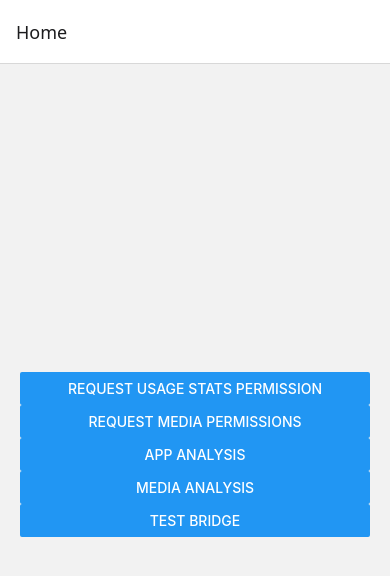
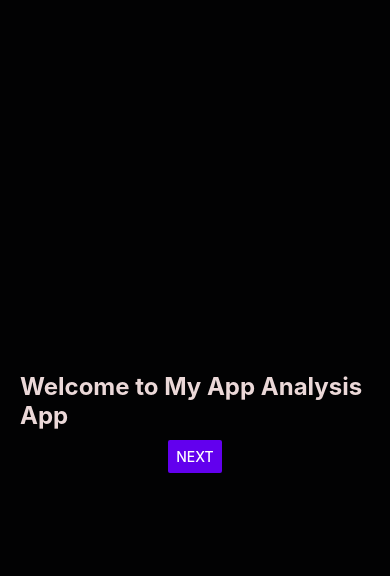
Before and after one commit to O-ElAli/MobDirStat, a React Native app: screen /Home in a window 390 px wide. Shown: the top 576 px of the page. Built offline with nearby package versions, Linux system fonts and the light colour scheme.

Commit message:
added minor animations

```diff
--- a/App.js
+++ b/App.js
@@ -56,7 +56,8 @@ const PermissionsScreen = ({ navigation }) => {
 const App = () => {
     return (
         <NavigationContainer>
-            <Stack.Navigator initialRouteName="Home">
+            <Stack.Navigator initialRouteName="Home"
+            screenOptions={{ headerShown: false}}>
             <Stack.Screen name="Home" component={Home} />
             <Stack.Screen name="App Analysis" component={AppAnalysis} />
             <Stack.Screen name="Media Analysis" component={MediaAnalysis} />
--- a/src/screens/Home.js
+++ b/src/screens/Home.js
@@ -1,10 +1,21 @@
-import React from 'react';
-import { View, Button, StyleSheet, Alert, PermissionsAndroid, Platform } from 'react-native';
+import React, { useEffect, useState } from 'react';
+import { View, Button, StyleSheet, Alert, PermissionsAndroid, Platform, Text, Animated } from 'react-native';
 import { NativeModules } from 'react-native';
 
 const { NativeModule } = NativeModules;
 
 const Home = ({ navigation }) => {
+  const [fadeAnim] = useState(new Animated.Value(0));
+  const [stage, setStage] = useState(0);
+
+  useEffect(() => {
+    Animated.timing(fadeAnim, {
+      toValue: 1,
+      duration: 1000,
+      useNativeDriver: true,
+    }).start();
+  }, [stage]);
+
   const requestMediaPermissions = async () => {
     try {
       if (Platform.OS === 'android') {
@@ -14,79 +25,117 @@ const Home = ({ navigation }) => {
             PermissionsAndroid.PERMISSIONS.READ_MEDIA_VIDEO,
             PermissionsAndroid.PERMISSIONS.READ_MEDIA_AUDIO,
           ]);
-          console.log('Permissions:', granted); // Logs the granted permissions
 
           if (
             granted['android.permission.READ_MEDIA_IMAGES'] === PermissionsAndroid.RESULTS.GRANTED &&
             granted['android.permission.READ_MEDIA_VIDEO'] === PermissionsAndroid.RESULTS.GRANTED &&
             granted['android.permission.READ_MEDIA_AUDIO'] === PermissionsAndroid.RESULTS.GRANTED
           ) {
-            Alert.alert('Permissions granted!', 'Media permissions granted successfully.');
+            return true;
           } else {
-            Alert.alert(
-              'Permissions required',
-              'Please grant media permissions in settings.'
-            );
+            Alert.alert('Permissions required', 'Please grant media permissions in settings.');
+            return false;
           }
         } else { // Android 10 and below
           const granted = await PermissionsAndroid.request(
             PermissionsAndroid.PERMISSIONS.READ_EXTERNAL_STORAGE
           );
-          console.log('Permission:', granted); // Logs the granted permission
 
           if (granted === PermissionsAndroid.RESULTS.GRANTED) {
-            Alert.alert('Permission granted!', 'Media permissions granted successfully.');
+            return true;
           } else {
-            Alert.alert(
-              'Permission required',
-              'Please grant media permissions in settings.'
-            );
+            Alert.alert('Permission required', 'Please grant media permissions in settings.');
+            return false;
           }
         }
       } else {
         Alert.alert('Unsupported platform', 'Media analysis is supported only on Android.');
+        return false;
       }
     } catch (error) {
       console.error('Error requesting media permissions:', error);
       Alert.alert('Error', 'An error occurred while requesting media permissions.');
+      return false;
     }
   };
 
+  const requestUsageStatsPermission = async () => {
+    try {
+      const granted = await NativeModule.requestUsageStatsPermission();
+      if (granted) {
+        return true;
+      } else {
+        Alert.alert('Permission not granted', 'Please enable it in settings.');
+        return false;
+      }
+    } catch (error) {
+      console.error('Error requesting usage stats permission:', error);
+      Alert.alert('Error', 'An error occurred while requesting usage stats permission.');
+      return false;
+    }
+  };
+
+  const handlePermissions = async () => {
+    const usageStatsGranted = await requestUsageStatsPermission();
+    if (usageStatsGranted) {
+      const mediaGranted = await requestMediaPermissions();
+      if (mediaGranted) {
+        setStage(3);
+      }
+    }
+  };
+
+  if (stage === 0) {
+    return (
+      <Animated.View style={[styles.container, { opacity: fadeAnim }]}>
+        <Text style={styles.title}>Welcome to My App Analysis App</Text>
+        <Button title="Next" onPress={() => { setStage(1); fadeAnim.setValue(0); }} color="#6200EE" />
+      </Animated.View>
+    );
+  }
+
+  if (stage === 1) {
+    return (
+      <Animated.View style={[styles.container, { opacity: fadeAnim }]}>
+        <Text style={styles.title}>Before we start...</Text>
+        <Text style={styles.subtitle}>This app requires a few permissions to function. Ready to proceed?</Text>
+        <Button title="Go" onPress={() => { setStage(2); fadeAnim.setValue(0); }} color="#6200EE" />
+      </Animated.View>
+    );
+  }
+
+  if (stage === 2) {
+    return (
+      <Animated.View style={[styles.container, { opacity: fadeAnim }]}>
+        <Text style={styles.title}>Requesting Permissions...</Text>
+        <Button title="Grant Permissions" onPress={handlePermissions} color="#6200EE" />
+      </Animated.View>
+    );
+  }
 
   return (
     <View style={styles.container}>
-      <Button
-        title="Request Usage Stats Permission"
-        onPress={async () => {
-          try {
-            const granted = await NativeModule.requestUsageStatsPermission();
-            if (granted) {
-              Alert.alert('Permission granted!');
-              // Remove automatic navigation to App Analysis
-            } else {
-              Alert.alert('Permission not granted. Please enable it in settings.');
-            }
-          } catch (error) {
-            console.error('Error requesting usage stats permission:', error);
-          }
-        }}
-      />
-      <Button
-        title="Request Media Permissions"
-        onPress={requestMediaPermissions}
-      />
+      <Text style={styles.title}>Main Page</Text>
+      <Text style={styles.subtitle}>Manage permissions and navigate seamlessly</Text>
+      <View style={styles.buttonContainer}>
         <Button
           title="App Analysis"
           onPress={() => navigation.navigate('App Analysis')}
+          color="#BB86FC"
         />
+        <View style={styles.spacing} />
         <Button
           title="Media Analysis"
           onPress={() => navigation.navigate('Media Analysis')}
+          color="#FF0266"
         />
+        <View style={styles.spacing} />
         <Button
           title="Test Bridge"
           onPress={() => navigation.navigate('TestBridge')}
+          color="#6200EE"
         />
+      </View>
     </View>
   );
 };
@@ -95,7 +144,28 @@ const styles = StyleSheet.create({
   container: {
     flex: 1,
     justifyContent: 'center',
+    alignItems: 'center',
+    backgroundColor: '#020203',
     padding: 20,
+  },
+  title: {
+    fontSize: 24,
+    fontWeight: 'bold',
+    color: '#ebd8d8',
+    marginBottom: 10,
+  },
+  subtitle: {
+    fontSize: 16,
+    color: '#666',
+    marginBottom: 20,
+    textAlign: 'center',
+  },
+  buttonContainer: {
+    width: '100%',
+    alignItems: 'center',
+  },
+  spacing: {
+    height: 10,
   },
 });
 
```
Lines whose indentation alone changed are shown as unchanged.
